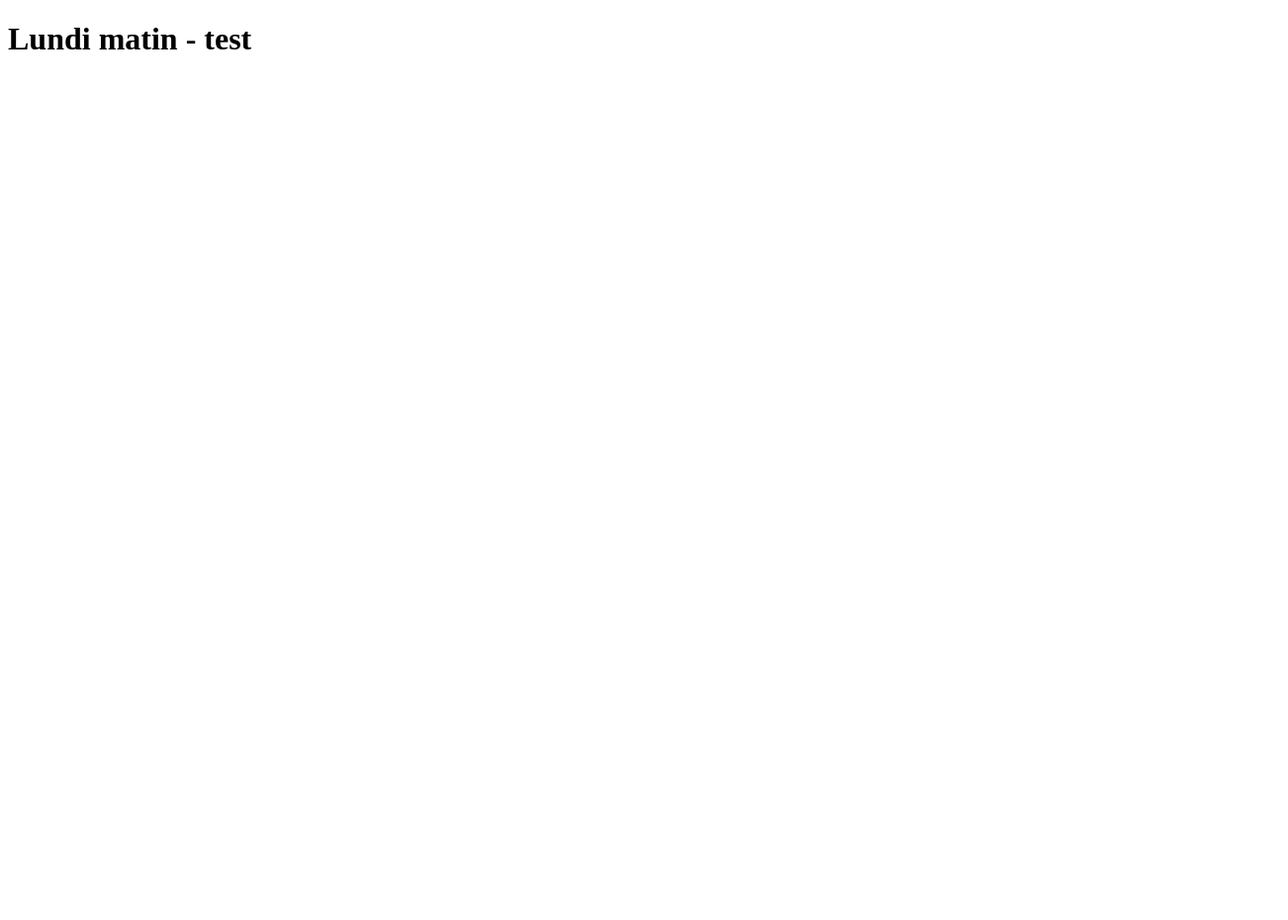
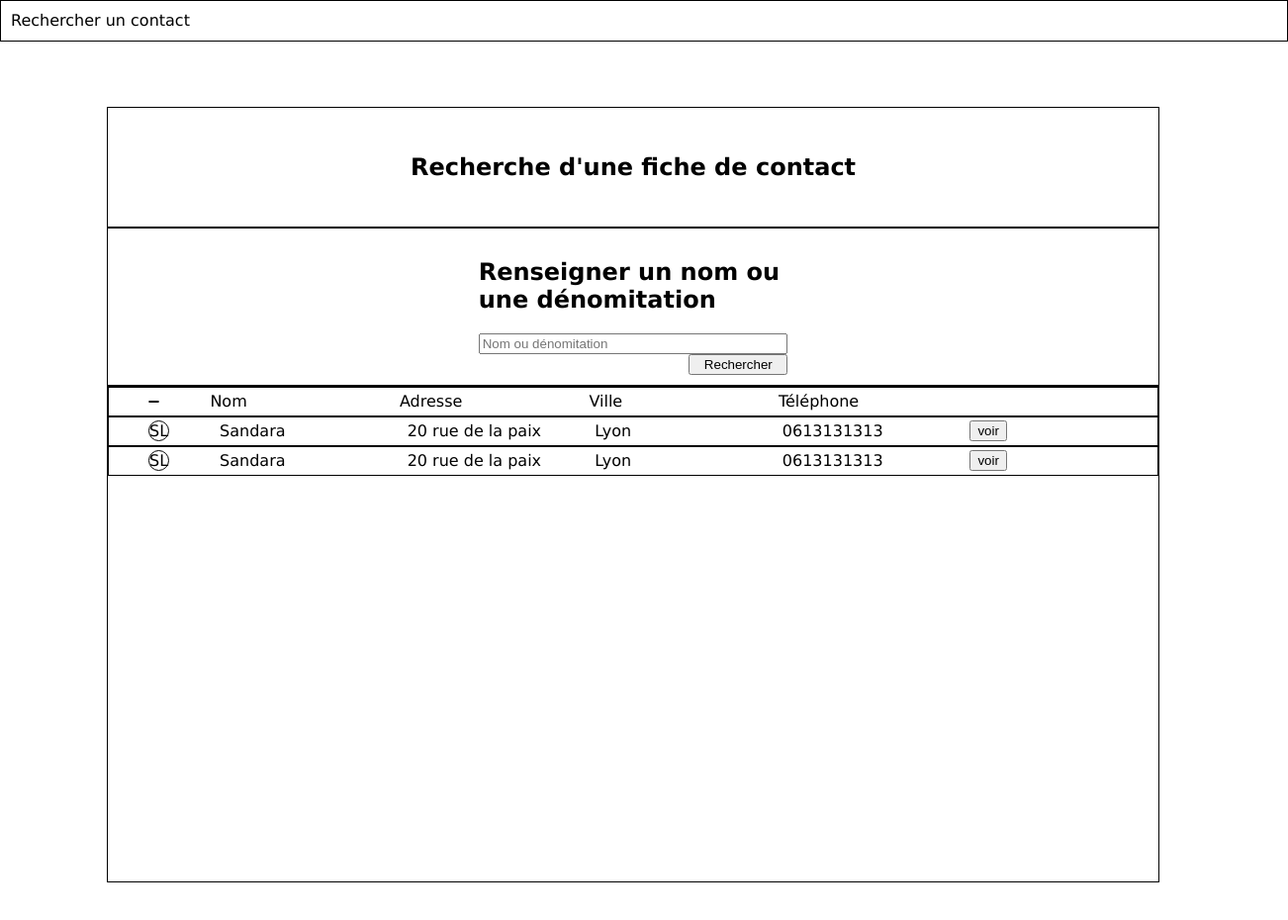
Before and after one commit to Sly695/lundimatin-test, a plain HTML site: page index.html in a window 1280 px wide. Shown: the whole page at 99% size, 1302 px wide, since content can reach past the window. Before the commit the page ends 800 px from the top, so only its background shows below. Drawn offline with Linux system fonts and the light colour scheme.

Commit message:
squelette maquette list-costumers

```diff
--- a/index.css
+++ b/index.css
@@ -0,0 +1,95 @@
+body{
+    font-family: Verdana, Geneva, Tahoma, sans-serif;
+    padding: 100px;
+    box-sizing: border-box;
+}
+
+.onglet-name{
+    height: 100px;
+    border: 1px solid black;
+    display: flex;
+    padding: 10px;
+}
+
+.onglet-name h2{
+    margin: auto;
+}
+
+.header{
+    height: 20px;
+    width: 100vw;
+    border: 1px solid black;
+    position: absolute;
+    top: 0;
+    left: 0;
+    padding: 10px;
+}
+
+
+
+
+.search_bar{
+    display: flex;
+    flex-direction: column;
+    width: 100%;
+    margin: auto;
+    border: 1px solid black;
+    padding: 10px;
+    box-sizing: border-box;
+}
+
+.search_bar-wrap{
+    display: flex;
+    flex-direction: column;
+    width: 30%;
+    margin: auto;
+}
+
+.search_bar-button{
+    width: 100px;
+    margin-left: auto;
+
+}
+
+.list-section{
+    border: 1px solid black;
+    height: 500px;
+}
+
+.list-costumers-label{
+    height: 30px;
+    border: 1px solid black;
+    display: flex;
+    width: 100%;
+    justify-content: space-around;
+    box-sizing: border-box;
+    list-style-type: none;
+}
+
+.list-costumers{
+    display: flex;
+    justify-content: space-around;
+    width: 100%;
+    height: 30px;
+    box-sizing: border-box;
+    border: 1px solid black;
+    list-style-type: none;
+}
+
+ul{
+    margin: 0;
+}
+
+li{
+    margin: auto;
+    display: flex;
+    width: 100%;
+    text-align: center;
+}
+
+.costumer-avatar{
+    border-radius: 50px;
+    border: 1px solid black;
+    width: 50px;
+    margin-right: 5%;
+}
--- a/index.html
+++ b/index.html
@@ -1,12 +1,52 @@
 <!DOCTYPE html>
 <html lang="en">
+
 <head>
     <meta charset="UTF-8">
     <meta name="viewport" content="width=device-width, initial-scale=1.0">
     <title>Lundi matin test</title>
-</head>
+    <link rel="stylesheet" href="index.css" </head>
+
 <body>
-    <h1>Lundi matin - test</h1>
+    <div class="header">Rechercher un contact</div>
+    <div class="onglet-name">
+        <h2>Recherche d'une fiche de contact</h2>
+    </div>
+    <div>
+        <div class="search_bar">
+            <div class="search_bar-wrap">
+                <h2>Renseigner un nom ou une dénomitation</h2>
+                <input placeholder="Nom ou dénomitation"></input>
+                <button class="search_bar-button">Rechercher</button>
+            </div>
+        </div>
+    </div>
+    <div class="list-section">
+        <ul class="list-costumers-label">
+            <li class="costumer-avatar"></li>
+            <li>Nom</li>
+            <li>Adresse</li>
+            <li>Ville</li>
+            <li>Téléphone</li>
+            <li></li>
+        </ul>
+        <ul class="list-costumers">
+            <li class="costumer-avatar">SL</li>
+            <li>Sandara</li>
+            <li>20 rue de la paix</li>
+            <li>Lyon</li>
+            <li>0613131313</li>
+            <li><button>voir</button></li>
+        </ul>
+        <ul class="list-costumers">
+            <li class="costumer-avatar">SL</li>
+            <li>Sandara</li>
+            <li>20 rue de la paix</li>
+            <li>Lyon</li>
+            <li>0613131313</li>
+            <li><button>voir</button></li>
+        </ul>
+    </div>
+</body>
 
-</body>
 </html>
```
